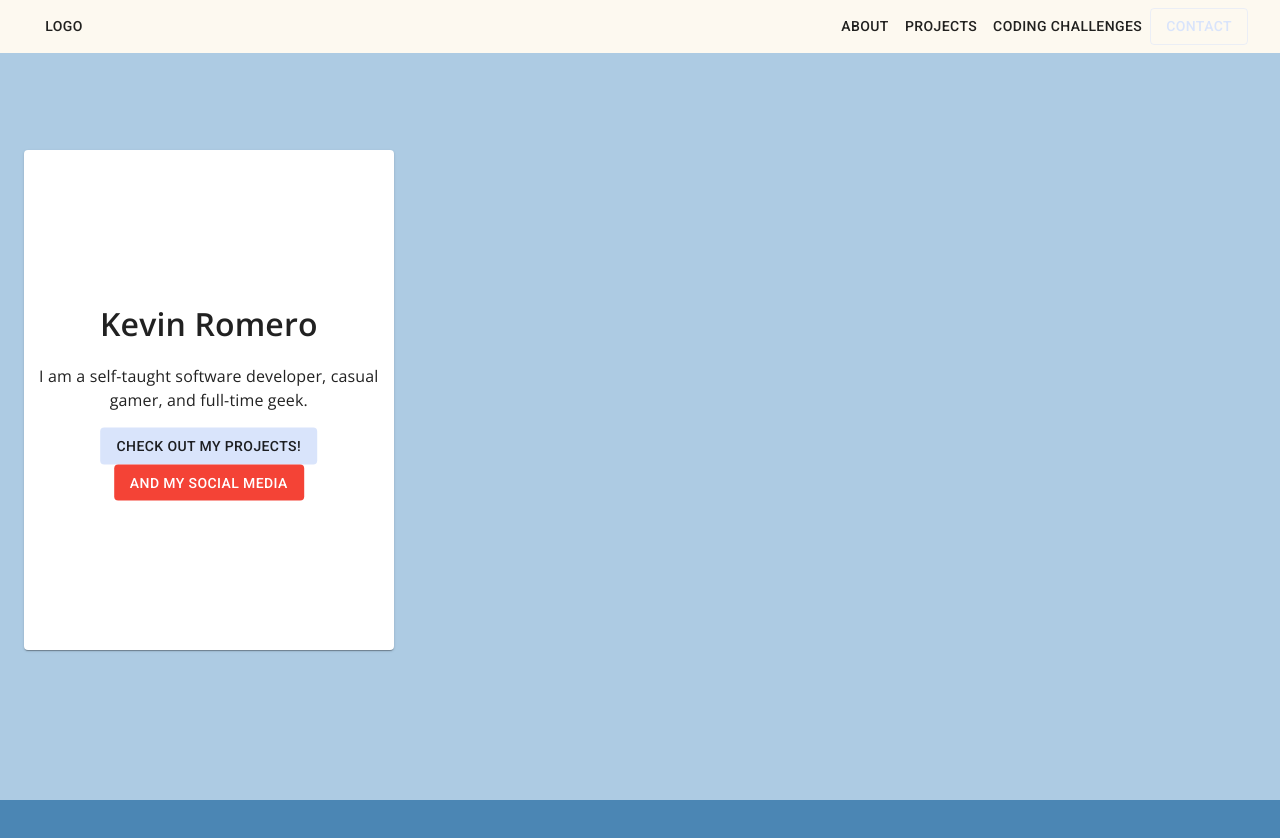
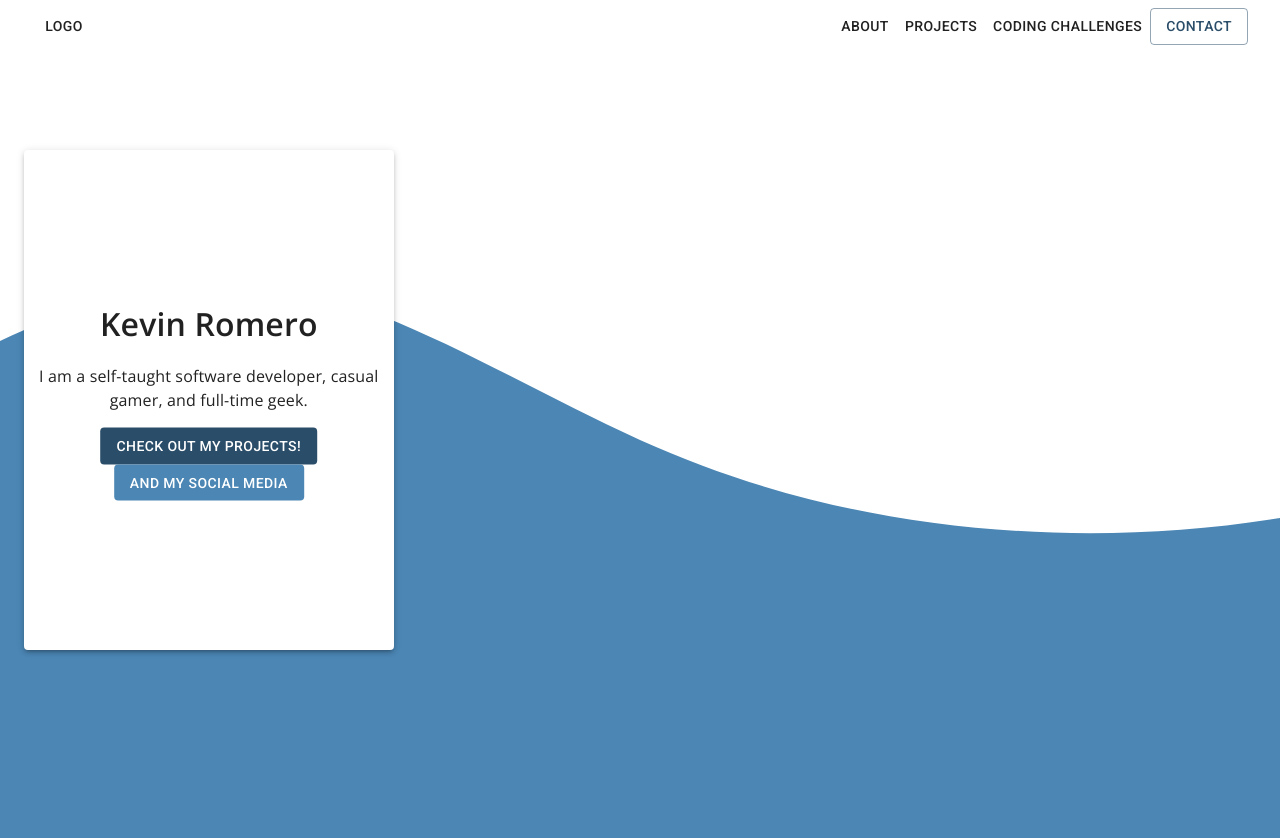
Before and after one commit to KVN2099/landing-page, a React (Create React App) app: page / in a window 1280 px wide. Shown: the top 838 px of the page. Built offline with nearby package versions, Linux system fonts and the light colour scheme.

Commit message:
Added bottom curve in about slide

```diff
--- a/src/App.css
+++ b/src/App.css
@@ -1,5 +1,6 @@
 .container-slide {
     position: relative;
+    margin-bottom: -10px;
 }
 
 .container-content {
@@ -27,3 +28,16 @@
     left: 50%;
     transform: translate(-50%, -50%);
 }
+
+.paper button {
+    margin-bottom: 10px;
+}
+
+/* Specific slides */
+#about {
+    background-image: url('./assets/bottom-wave.svg');
+    background-size: cover;
+    background-position: center;
+    background-repeat: no-repeat;
+    margin-bottom: -1px;
+}
--- a/src/App.js
+++ b/src/App.js
@@ -24,10 +24,10 @@ function App() {
   return (
     <div className="App">
       <Header />
-      <ContainerLayout className="container-slide" id="about" background={ colors.lightBackground }>
+      <ContainerLayout className="container-slide" id="about" background={ colors.white }>
         <Box className="container-content">
           <ContentBox className={ classes.root } width="30%" height="100%">
-            <Paper className="paper">
+            <Paper className="paper" elevation={3}>
               <div>
                 <h1>Kevin Romero</h1>
                 <p>I am a self-taught software developer, casual gamer, and full-time geek.</p>
--- a/src/Components/Header/Header.css
+++ b/src/Components/Header/Header.css
@@ -1,9 +1,9 @@
 .header-container {
-    background-color: #FDF9F0;
     display: flex;
     position: fixed;
     width: 100%;
     z-index: 100;
+    background-color: #fff;
 }
 
 .header-container div {
--- a/src/Components/Header/Header.js
+++ b/src/Components/Header/Header.js
@@ -6,19 +6,7 @@ import { makeStyles, ThemeProvider } from '@material-ui/core/styles';
 import './Header.css';
 import theme from '../../Themes/Light Theme/LightTheme';
 
-const useStyles = makeStyles((theme) => ({
-  root: {
-    display: 'flex',
-    flexDirection: 'row',
-    alignItems: 'right',
-    '& > *': {
-      margin: theme.spacing(1),
-    },
-  },
-}));
-
 function Header() {
-  const classes = useStyles();
   return (
       <div className="header-container">
           <Container style={{ display: 'flex' }} maxWidth="lg">
--- a/src/Themes/Light Theme/LightTheme.js
+++ b/src/Themes/Light Theme/LightTheme.js
@@ -3,10 +3,10 @@ import { createMuiTheme } from '@material-ui/core';
 const theme = createMuiTheme({
     palette: {
       primary: {
-        main: '#D9E4FB',
+        main: '#2a4d69 ',
       },
       secondary: {
-        main: '#f44336',
+        main: '#4b86b4 ',
       },
     },
 });
--- a/src/Themes/Light Theme/styles.js
+++ b/src/Themes/Light Theme/styles.js
@@ -3,7 +3,8 @@ const colors = {
     secondary: "#4b86b4",
     lightBackground: "#adcbe3",
     background: "#e7eff6",
-    fonts: "#63ace5"
+    fonts: "#63ace5",
+    white: "#ffffff"
   }
 
   export default colors;
```
Also changed, not shown: src/assets/bottom-wave.svg (added).
